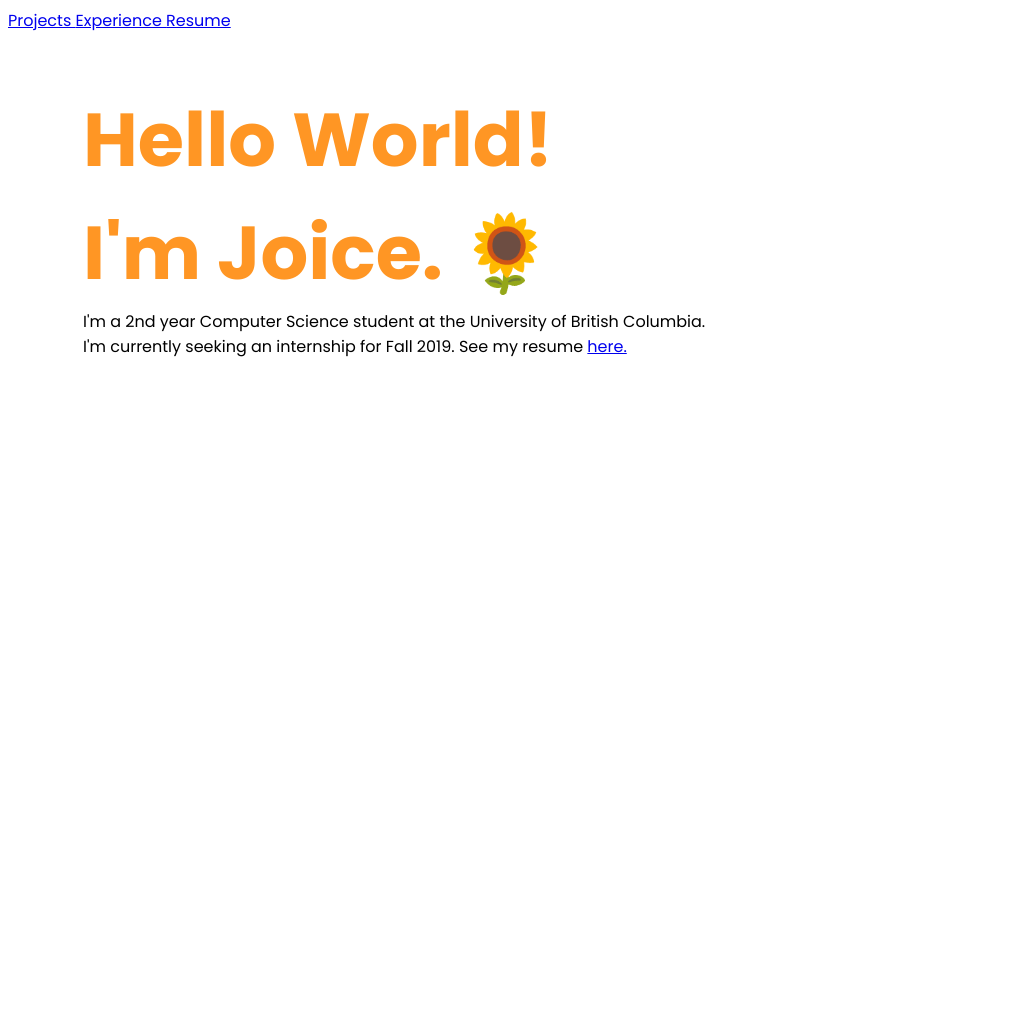
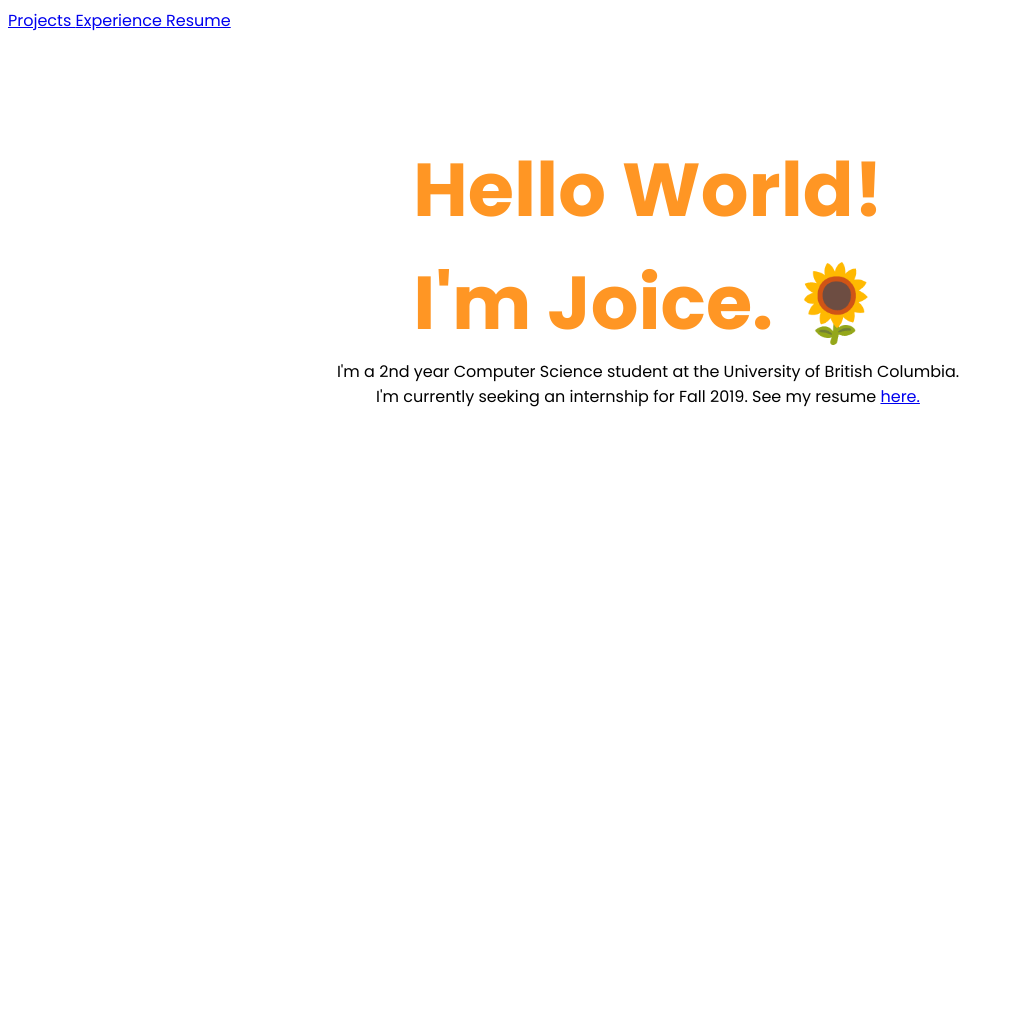
Before and after one commit to joitng/joitng.github.io, a Jekyll site: the page built from index.html, in a window 1280 px wide. Shown: the whole page, without its empty margins (0-1014 px from the left). Built offline with Jekyll 4.4.1, drawn with Linux system fonts in a browser that asks for light colours; before the commit the page ends 983 px from its top, so only the background shows below that.

Commit message:
changed alignment

```diff
--- a/_sass/main.scss
+++ b/_sass/main.scss
@@ -16,8 +16,8 @@ html, body{
     width: 100%;
     height: 100%;
     background-color: $bg;
-    padding-left: 75px;
-    padding-top: 50px;
+    text-align: center;
+    padding-top: 100px;
 
     #title {
         height: auto;
```
Also changed, not shown: 2 other files.
